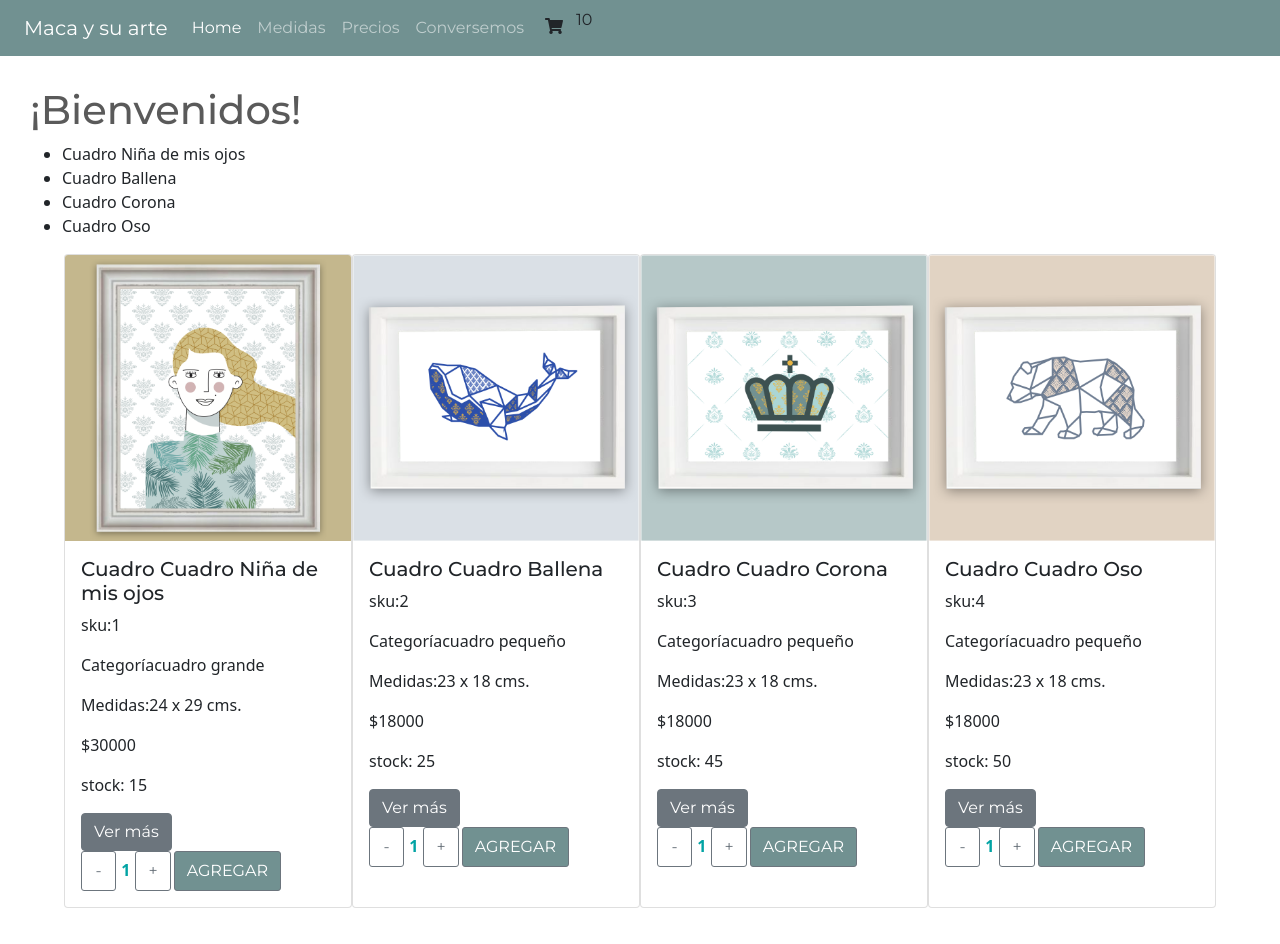
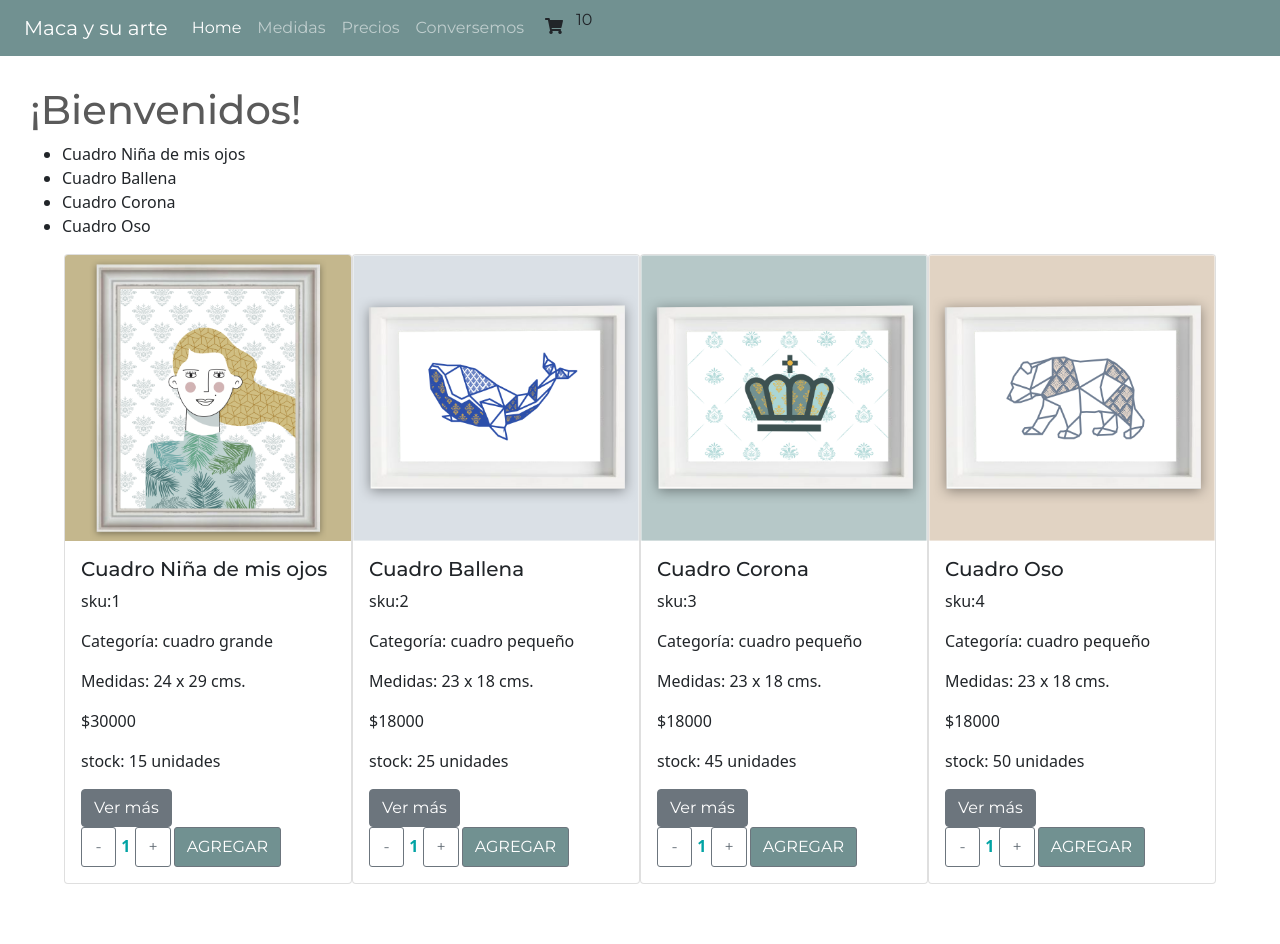
Before and after one commit to macabrutal/comision31855sab, a React (Create React App) app: page / in a window 1280 px wide. Shown: the top 944 px of the page. Built offline with nearby package versions, Linux system fonts and the light colour scheme.

Commit message:
mejoras catalogo de productos

```diff
--- a/src/components/Item/Item.js
+++ b/src/components/Item/Item.js
@@ -14,12 +14,12 @@ return(
     <Card style={{ width: '18rem' }}>
     <Card.Img variant="top" src={"../img/"+img} />
     <Card.Body>
-      <Card.Title>Cuadro {nombre} </Card.Title>
+      <Card.Title>{nombre} </Card.Title>
       <Card.Text> sku:{id} </Card.Text>
-      <Card.Text> Categoría{category} </Card.Text>
-      <Card.Text>  Medidas:{medidas} </Card.Text>
+      <Card.Text> Categoría: {category} </Card.Text>
+      <Card.Text>  Medidas: {medidas} </Card.Text>
       <Card.Text>${precio} </Card.Text>
-      <Card.Text> stock: {stock} </Card.Text>
+      <Card.Text> stock: {stock} unidades</Card.Text>
       <Button variant="secondary">Ver más</Button>
       <ItemCount initial={1} stock={20} onAdd={onAdd}/>
     </Card.Body>
```
